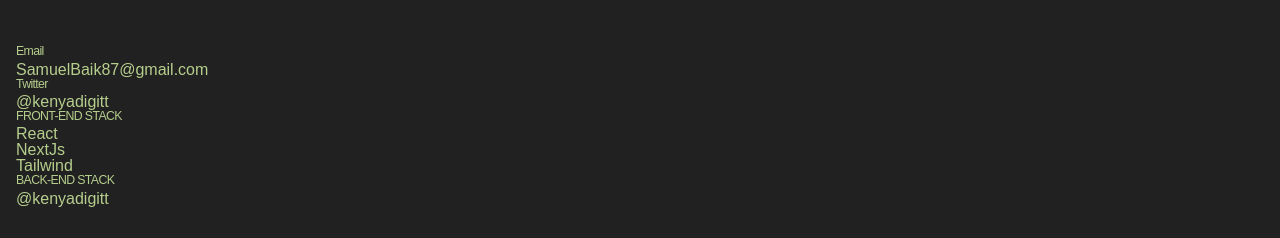
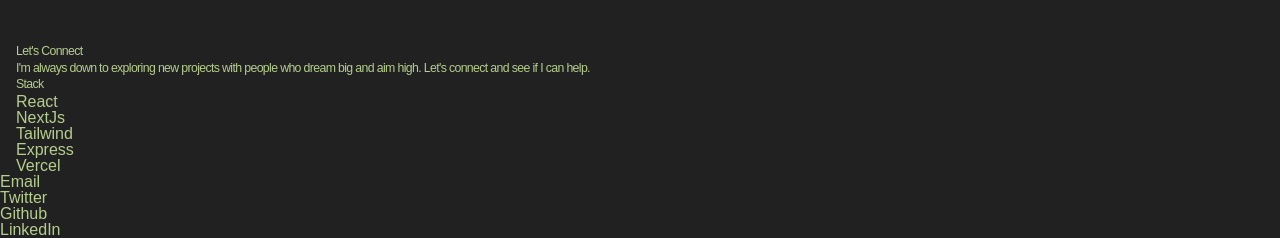
Before and after one commit to THREEhundo/sammybaik, a website: page index.html in a window 1280 px wide. Shown: the part 608-846 px from the top of the page. Before the commit the page ends 815 px from the top, so only its background shows below. Drawn offline with Linux system fonts and the light colour scheme; a web font is replaced by a local one.

Commit message:
structure built

```diff
--- a/index.html
+++ b/index.html
@@ -26,7 +26,7 @@
             <ul>
                 <div>
                     <li>Sammy Baik</li>
-                    <li><a href="">Let's Connect</a></li>
+                    <li><a href="mailto:samuelbaik87@gmail.com">Let's Connect</a></li>
                 </div>
             </ul>
         </nav>
@@ -62,38 +62,39 @@
         </li>
     </ul>
 </section>
-<section id="collab">
+<section id="connect">
+   <header>
+        <h2>Let's Connect</h2>
+        <h2>I'm always down to exploring new projects with people who dream big and aim high. Let's connect and see if I can help.</h2>
+   </header>
     <div>
-        <h2>Email</h2>
-        <a href="mailto:samuelbaik87@gmail.com">SamuelBaik87@gmail.com</a>
-    </div>
-    <div>
-        <h2>Twitter</h2>
-        <a href="http://www.twitter.com/kenyadigitt">@kenyadigitt</a>
-    </div>
-    <div>
-        <h2>FRONT-END STACK</h2>
+        <h2>Stack</h2>
         <p>React</p>
         <p>NextJs</p>
         <p>Tailwind</p>
-    </div>
-    <div>
-        <h2>BACK-END STACK</h2>
-        <a href="http://www.twitter.com/kenyadigitt">@kenyadigitt</a>
+        <p>Express</p>
+        <p>Vercel</p>
     </div>
 </section>
 </main>
-<footer></footer>
-    <!--<main class="container">
-                <hgroup class="text-container">
-                    <h1>Creative<br>Developer</h1>
-                    <h2>Creative Developer</h2>
-                </hgroup>
-                <p class="rem-light">Turning your ideas into sites & apps that work for you.</p>
-                <a href="https://twitter.com/kenyadigitt" target="_blank" aria-label="Say Hi on Twitter"><button>Say Hi 👋</button></a>
-                <a href="#portfolio"><button>Portfolio</button></a>
-            <img src="./assets/dev.png" alt="A programmer working on a computer">
-    </main>-->
+<footer>
+    <ul>
+        <li>
+             <a href="mailto:samuelbaik87@gmail.com">Email</a>
+        </li>
+        <li>
+            <a href="https://www.twitter.com/kenyadigitt" target="_blank">Twitter</a>
+        </li>
+        <li>
+            <a href="https://github.com/THREEhundo" target="_blank">Github</a>
+        </li>
+        <li>
+            <a href="www.linkedin.com/in/samuel-baik" target="_blank">LinkedIn</a>
+        </li>
+
+    </ul>
+</footer>
+
 
     <script type="text/javascript" src="js/main.js"></script>
 </body>
```
